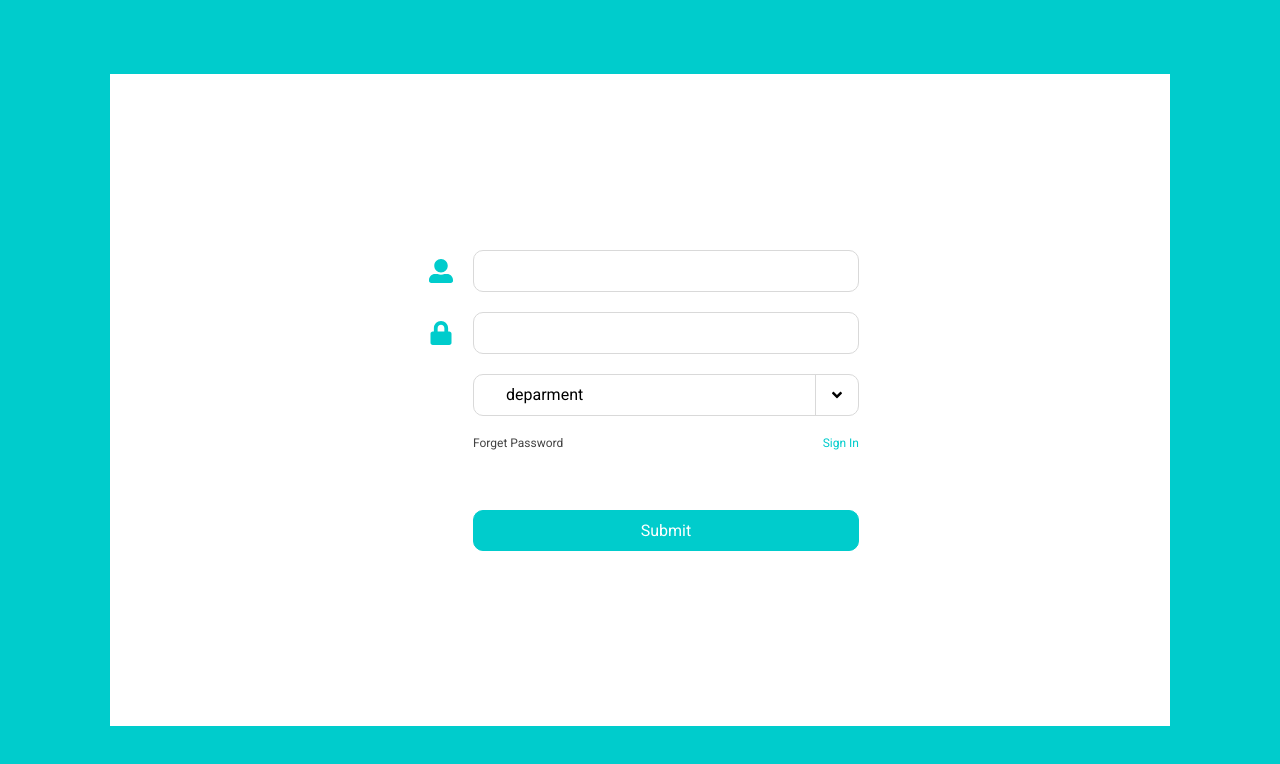
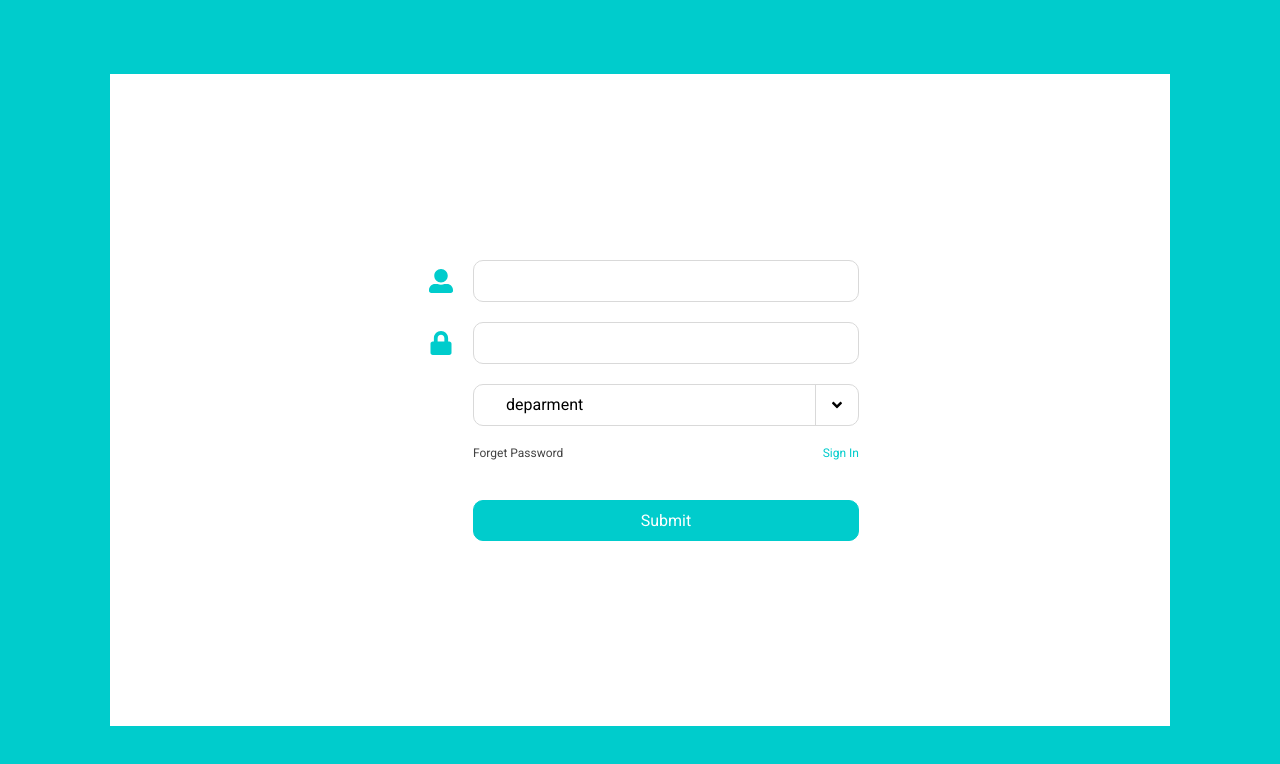
Before and after one commit to gougoulin/ll-react-erp, a React (Create React App) app: page / in a window 1280 px wide. Shown: the top 764 px of the page. Built offline with nearby package versions, Linux system fonts and the light colour scheme.

Commit message:
decrease space above submit button

```diff
--- a/src/pages/Login.tsx
+++ b/src/pages/Login.tsx
@@ -56,7 +56,7 @@ const BtnForget = styled(TextButton)``;
 const BtnRegister = styled(TextButton)``;
 const BtnSubmit = styled(ButtonBase)`
   grid-column: 2 / 3;
-  margin-top: ${space.medium};
+  margin-top: ${space.small};
 `;
 
 const Login = () => {
```
